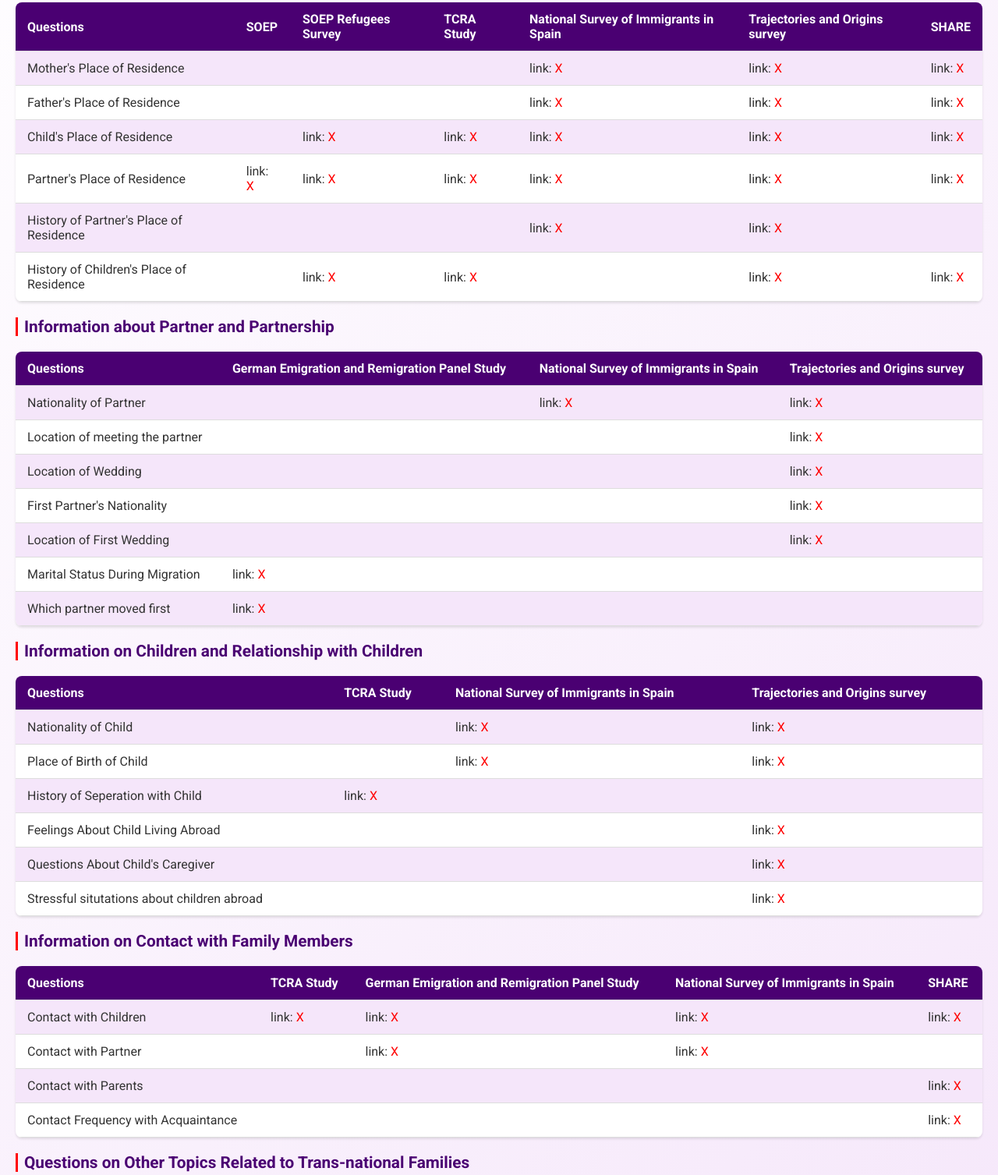
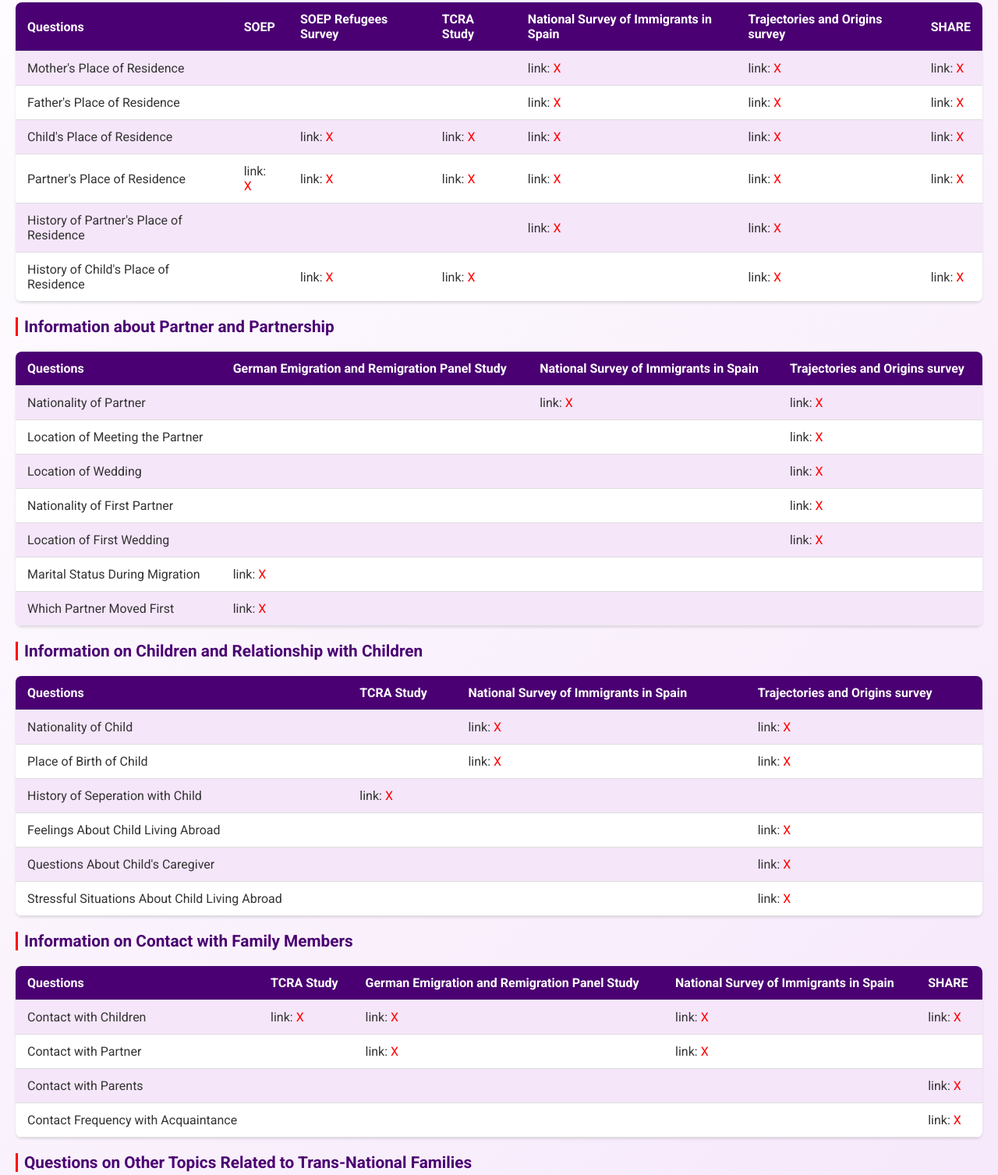
Before and after one commit to ozgursarak/ozgursarak.github.io, a plain HTML site: page trans_national_families_survey_questions/index.html in a window 1280 px wide. Shown: the part 399-1906 px from the top of the page at 78% size. Drawn offline with Linux system fonts and the light colour scheme.

Commit message:
Add files via upload

```diff
--- a/trans_national_families_survey_questions/index.html
+++ b/trans_national_families_survey_questions/index.html
@@ -1,17 +1,17 @@
 <head>
-    <title>My Website</title>
+    <title>Trans-National Families Survey Items</title>
     <link rel="stylesheet" href="style.css">
     <script src="script.js"></script>
     <meta charset="UTF-8">
     <meta name="viewport" content="width=device-width, initial-scale=1.0">
-    <meta name="description" content="This is a simple website created with HTML and CSS.">
+    <meta name="description" content="A collection of survey items from different surveys that are related to trans-national families.">
     <meta name="author" content="Özgür Sarak">
     <meta name="robots" content="index, follow">
 
 </head>
 
 <body>
-    <h1>Trans-national familes survey items</h1>
+    <h1>Trans-National Families Survey Items</h1>
     <p>Here compiled is a collection of survey items from different surveys that are related to trans-national families.
         The surveys used in this compilation are:
         <ul>
@@ -89,7 +89,7 @@
             <td></td>
         </tr>
         <tr>
-            <td>History of Children's Place of Residence</td>
+            <td>History of Child's Place of Residence</td>
             <td> </td>
             <td>link: <a href="soep_refugees134.pdf" target="_blank">X</a></td>
             <td>link: <a href="tcra10.pdf" target="_blank">X</a></td>
@@ -119,7 +119,7 @@
             <td>link: <a href="teov101.pdf" target="_blank">X</a></td>
         </tr>
         <tr>
-            <td>Location of meeting the partner</td>
+            <td>Location of Meeting the Partner</td>
             <td> </td>
             <td> </td>
             <td>link: <a href="teov108.pdf" target="_blank">X</a></td>
@@ -131,7 +131,7 @@
             <td>link: <a href="teov110.pdf" target="_blank">X</a></td>
         </tr>
         <tr>
-            <td>First Partner's Nationality</td>
+            <td>Nationality of First Partner</td>
             <td> </td>
             <td> </td>
             <td>link: <a href="teov121.pdf" target="_blank">X</a></td>
@@ -149,7 +149,7 @@
             <td></td>
         </tr>
         <tr>
-            <td>Which partner moved first</td>
+            <td>Which Partner Moved First</td>
             <td>link: <a href="gerps6.pdf" target="_blank">X</a></td>
             <td> </td>
             <td> </td>
@@ -196,7 +196,7 @@
             <td>link: <a href="teov19202122232425.pdf" target="_blank">X</a></td>
         </tr>
         <tr>
-            <td>Stressful situtations about children abroad</td>
+            <td>Stressful Situations About Child Living Abroad</td>
             <td></td>
             <td></td>
             <td>link: <a href="teov70.pdf" target="_blank">X</a></td>
@@ -244,7 +244,7 @@
         </tr>
     </Table>
 
-    <h3>Questions on Other Topics Related to Trans-national Families</h3>
+    <h3>Questions on Other Topics Related to Trans-National Families</h3>
     <Table>
         <tr>
 
```
